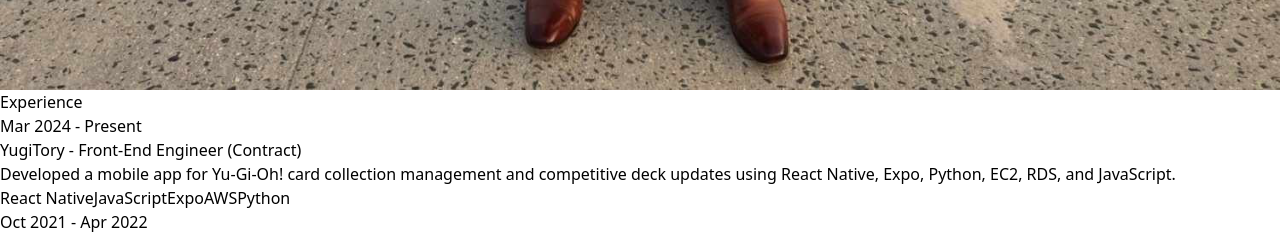
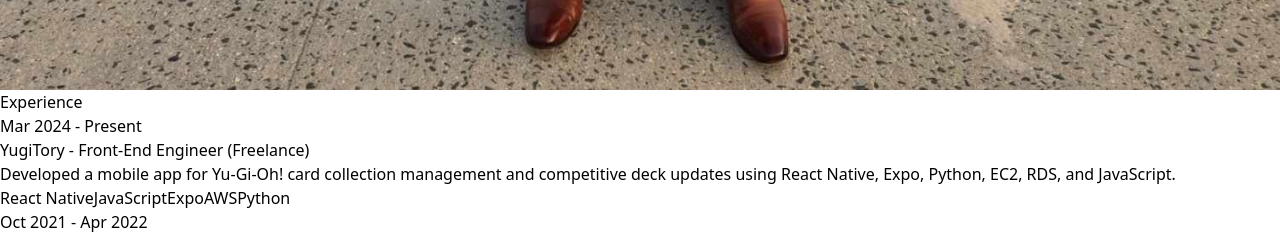
Before and after one commit to JC00K/JC00K.github.io, a React (Vite) app: page / in a window 1280 px wide. Shown: the part 1360-1594 px from the top of the page. Built offline with nearby package versions, Linux system fonts and the light colour scheme.

Commit message:
updated yugitory role

```diff
--- a/src/constants/index.js
+++ b/src/constants/index.js
@@ -7,7 +7,7 @@ export const ABOUT_TEXT =
 export const EXPERIENCES = [
   {
     year: "Mar 2024 - Present",
-    role: "Front-End Engineer (Contract)",
+    role: "Front-End Engineer (Freelance)",
     link: "https://github.com/YugiInventory/YugiInventory",
     company: "YugiTory",
     description:
```
